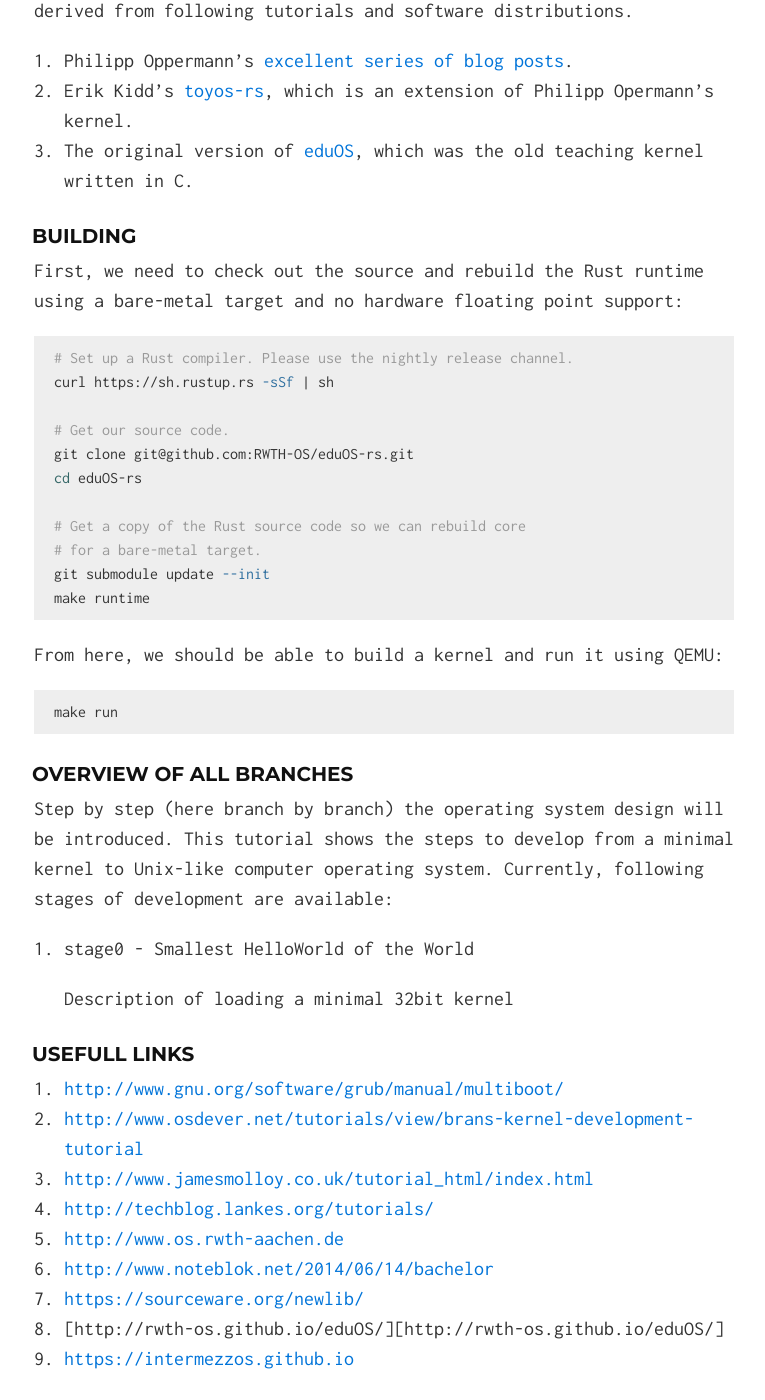
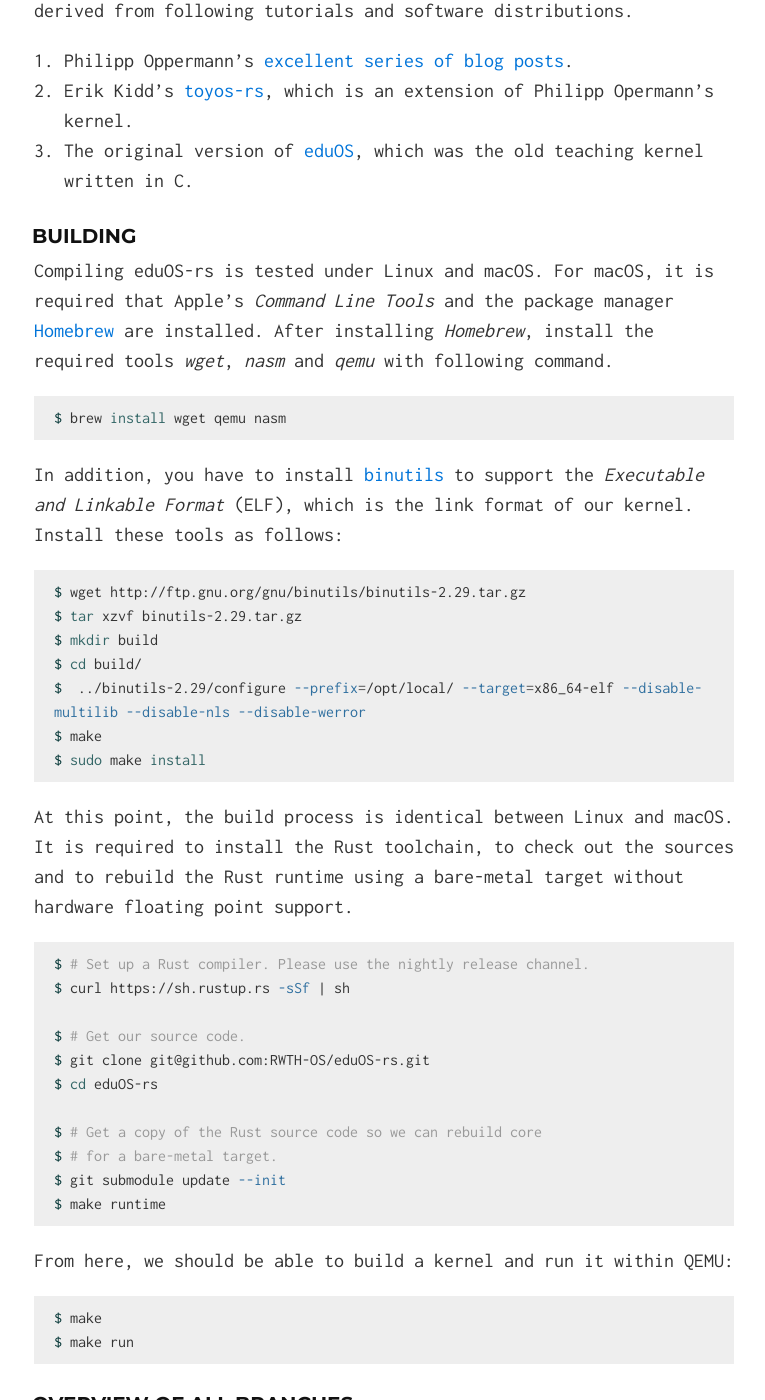
Before and after one commit to RWTH-OS/eduOS-rs, a Jekyll site: the page built from index.md, in a window 1280 px wide and 1400 px high, scrolled down 404 px. Shown: the whole window, without its empty margins (256-1021 px from the left). Built offline with Jekyll 4.4.1, drawn with Linux system fonts in a browser that asks for light colours.

Commit message:
remove typos, add macOS support

````diff
--- a/index.md
+++ b/index.md
@@ -24,27 +24,50 @@
 
 ### Building
 
-First, we need to check out the source and rebuild the Rust runtime using a
-bare-metal target and no hardware floating point support:
+Compiling eduOS-rs is tested under Linux and macOS.
+For macOS, it is required that Apple's *Command Line Tools* and the package manager [Homebrew](https://brew.sh) are installed.
+After installing *Homebrew*, install the required tools *wget*, *nasm* and *qemu* with following command.
 
 ```sh
-# Set up a Rust compiler. Please use the nightly release channel.
-curl https://sh.rustup.rs -sSf | sh
-
-# Get our source code.
-git clone git@github.com:RWTH-OS/eduOS-rs.git
-cd eduOS-rs
-
-# Get a copy of the Rust source code so we can rebuild core
-# for a bare-metal target.
-git submodule update --init
-make runtime
+$ brew install wget qemu nasm
 ```
 
-From here, we should be able to build a kernel and run it using QEMU:
+In addition, you have to install [binutils](https://www.gnu.org/software/binutils/) to support the *Executable and Linkable Format* (ELF), which is the link format of our kernel.
+Install these tools as follows:
 
 ```sh
-make run
+$ wget http://ftp.gnu.org/gnu/binutils/binutils-2.29.tar.gz
+$ tar xzvf binutils-2.29.tar.gz
+$ mkdir build
+$ cd build/
+$  ../binutils-2.29/configure --prefix=/opt/local/ --target=x86_64-elf --disable-multilib --disable-nls --disable-werror
+$ make
+$ sudo make install
+```
+
+At this point, the build process is identical between Linux and macOS.
+It is required to install the Rust toolchain, to check out the sources and to rebuild the Rust runtime using a
+bare-metal target without hardware floating point support.
+
+```sh
+$ # Set up a Rust compiler. Please use the nightly release channel.
+$ curl https://sh.rustup.rs -sSf | sh
+
+$ # Get our source code.
+$ git clone git@github.com:RWTH-OS/eduOS-rs.git
+$ cd eduOS-rs
+
+$ # Get a copy of the Rust source code so we can rebuild core
+$ # for a bare-metal target.
+$ git submodule update --init
+$ make runtime
+```
+
+From here, we should be able to build a kernel and run it within QEMU:
+
+```sh
+$ make
+$ make run
 ```
 
 ### Overview of all branches
````
